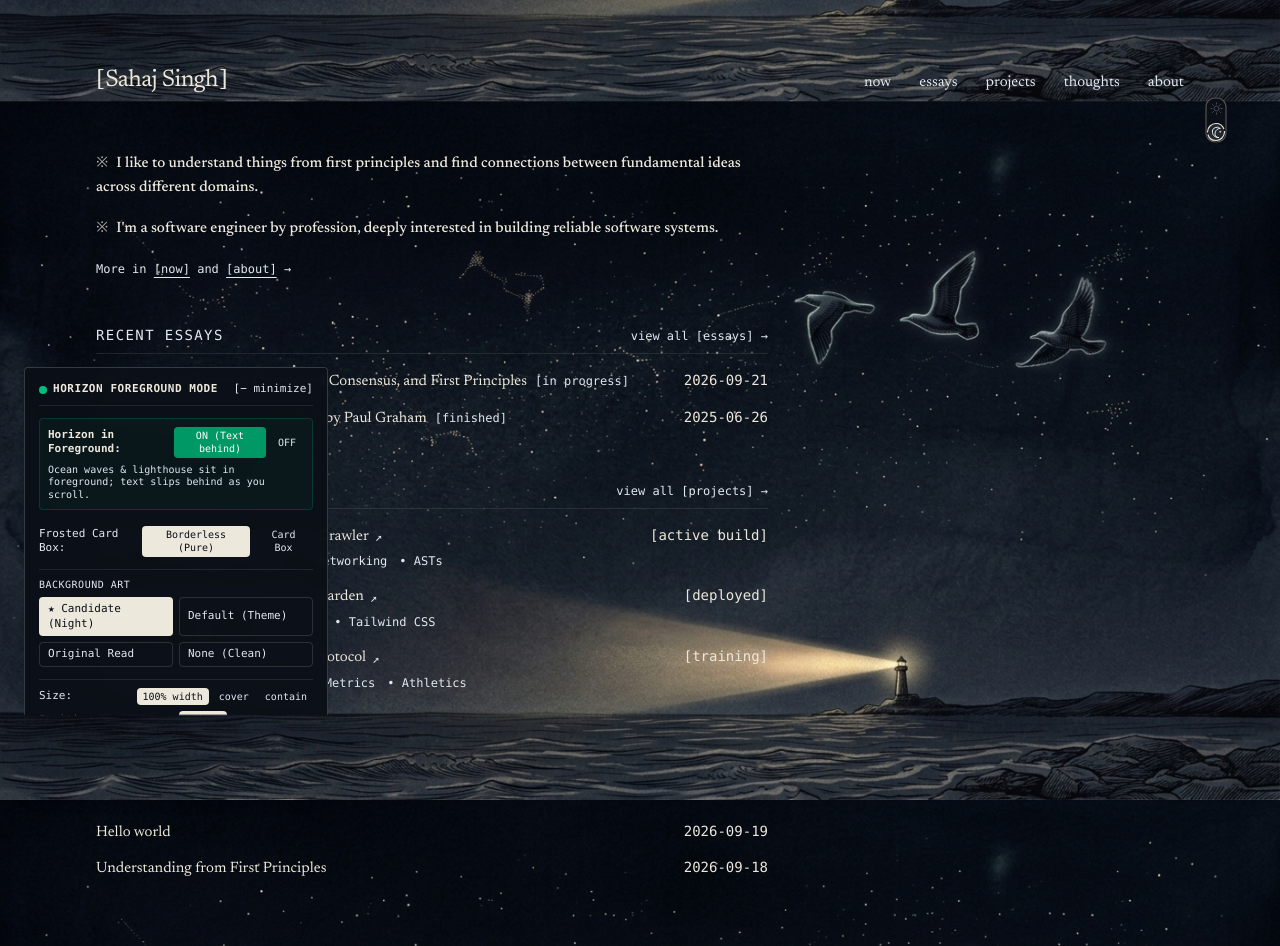
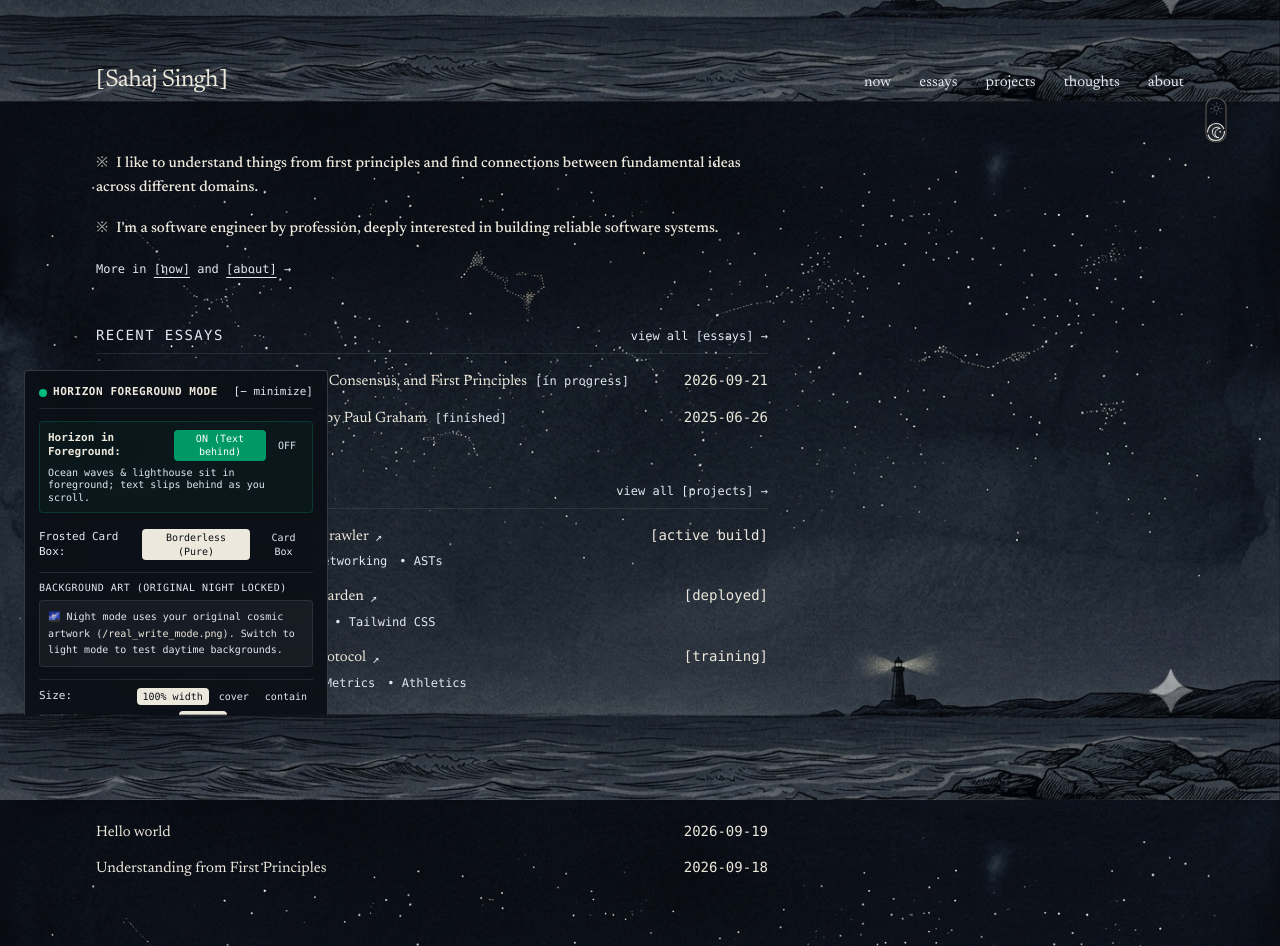
Before and after one commit to sahajdeepsingh651/sahajsingh, a Next.js app: page / in a window 1280 px wide. Both pictures are taken after a click on the button "Toggle light and dark theme". Built offline with nearby package versions, Linux system fonts and the light colour scheme.

Commit message:
fix(art): lock night mode background strictly to original real_write_mode artwork

```diff
--- a/src/components/BackgroundSwitcher.tsx
+++ b/src/components/BackgroundSwitcher.tsx
@@ -50,20 +50,20 @@ export default function BackgroundSwitcher() {
         const body = document.body;
         if (!body) return;
 
-        // Determine background image based on selection and theme
+        // When in dark mode, preserve original cosmic night mode art completely untouched
+        if (isDark) {
+            body.style.backgroundImage = "";
+        } else {
+            // Light mode background selection
             if (bgOption === "none") {
                 body.style.backgroundImage = "none";
             } else if (bgOption === "candidate") {
-            body.style.backgroundImage = isDark
-                ? 'url("/candidate_bg_dark.png")'
-                : 'url("/candidate_bg.png")';
+                body.style.backgroundImage = 'url("/candidate_bg.png")';
             } else if (bgOption === "original") {
-            body.style.backgroundImage = isDark
-                ? 'url("/real_write_mode.png")'
-                : 'url("/real_read_mode.original.png")';
+                body.style.backgroundImage = 'url("/real_read_mode.original.png")';
             } else {
-            // Default: clear inline override so globals.css controls it (theme-dependent)
                 body.style.backgroundImage = "";
+            }
         }
 
         body.style.backgroundSize = bgSize;
@@ -198,8 +198,13 @@ export default function BackgroundSwitcher() {
                     {/* Background Selection */}
                     <div className="space-y-1.5 pt-2 border-t border-current/10">
                         <span className="block text-[10px] uppercase tracking-wider text-[var(--text-muted)]">
-                            Background Art
+                            Background Art {isDark ? "(Original Night Locked)" : "(Daytime Testing)"}
                         </span>
+                        {isDark ? (
+                            <div className="p-2 rounded bg-current/5 border border-current/10 text-[10px] text-[var(--text-muted)] leading-relaxed">
+                                🌌 Night mode uses your original cosmic artwork (<code className="text-[var(--text-color)]">/real_write_mode.png</code>). Switch to light mode to test daytime backgrounds.
+                            </div>
+                        ) : (
                             <div className="grid grid-cols-2 gap-1.5">
                                 <button
                                     type="button"
@@ -210,7 +215,7 @@ export default function BackgroundSwitcher() {
                                             : "border-current/15 text-[var(--text-muted)] hover:text-[var(--text-color)] hover:bg-current/10"
                                     }`}
                                 >
-                                ★ Candidate {isDark ? "(Night)" : "(Day)"}
+                                    ★ Candidate Art
                                 </button>
                                 <button
                                     type="button"
@@ -246,6 +251,7 @@ export default function BackgroundSwitcher() {
                                     None (Clean)
                                 </button>
                             </div>
+                        )}
                     </div>
 
                     {/* Scaling & Placement */}
```
Also changed, not shown: public/candidate_bg_dark.png (deleted), public/horizon_foreground_dark.png. Lines whose indentation alone changed are shown as unchanged.
